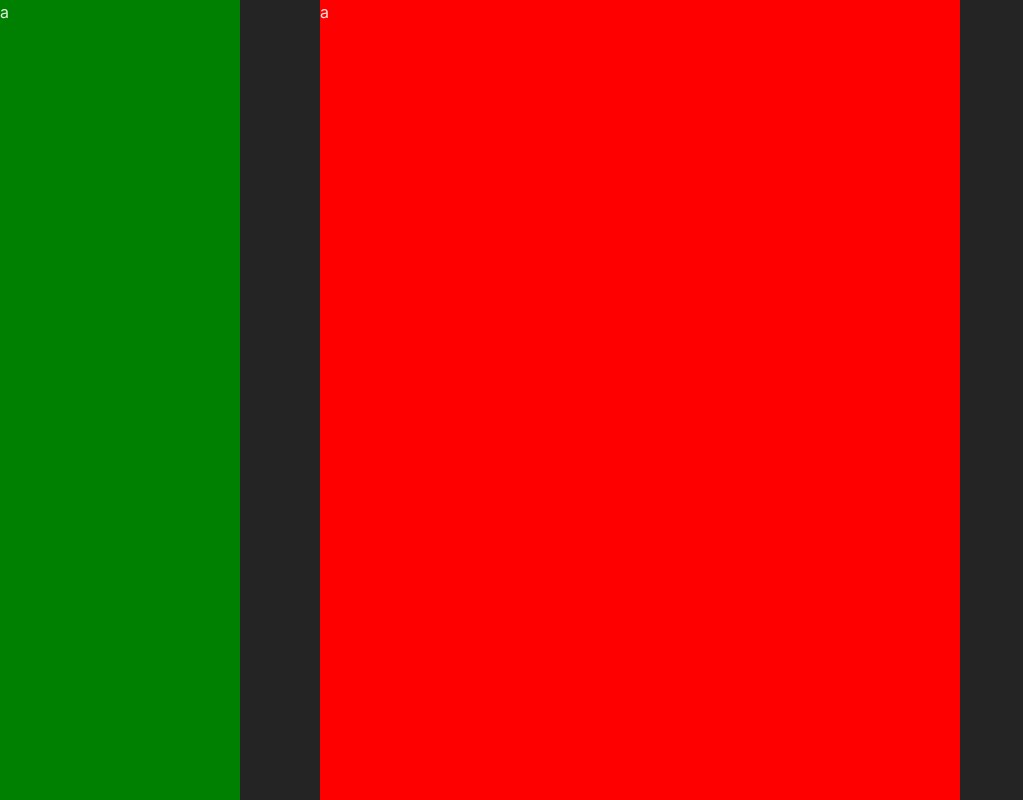
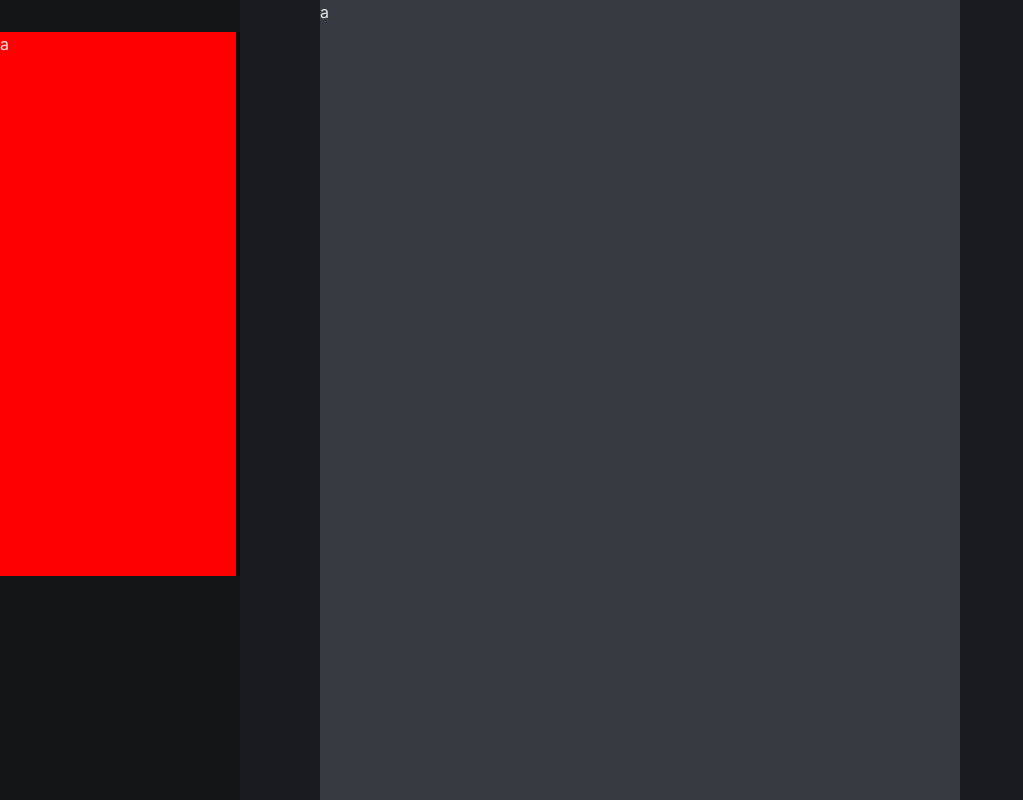
Before and after one commit to VLtim43/Link-Save-Express, a React (Vite) app in the folder client/: page / in a window 1280 px wide. Shown: the whole page, without its empty margins (0-1023 px from the left). Built offline with nearby package versions, Linux system fonts and the light colour scheme.

Commit message:
frontend

```diff
--- a/client/src/components/SideBar.jsx
+++ b/client/src/components/SideBar.jsx
@@ -1,7 +1,11 @@
 import React from 'react'
 
 export const SideBar = () => {
-  return (
-    <div className="sidebar">a</div>
-  )
+    return (
+        <div className="sidebar-container">
+            <div className="sidebar">
+                <p>a</p>
+            </div>
+        </div>
+    )
 }
--- a/client/src/components/_SideBar.style.scss
+++ b/client/src/components/_SideBar.style.scss
@@ -1,9 +1,21 @@
-.sidebar {
+@use "../sass/variables" as *;
+
+.sidebar-container {
+    height: 100vh;
     width: 15rem;
-    height: 100vh;
-    background-color: green;
-
-    position: fixed;
+    background-color: $dark7;
+    position: absolute;
     left: 0px;
     top: 0px;
+
+
+    .sidebar {
+        margin-top: 2rem;
+        height: 34rem;
+        border-right: 4px solid $dark9;
+        background-color: red;
+
+
+    }
+
 }
--- a/client/src/css/global.css
+++ b/client/src/css/global.css
@@ -1,15 +1,21 @@
-.sidebar {
+.sidebar-container {
+  height: 100vh;
   width: 15rem;
-  height: 100vh;
-  background-color: green;
-  position: fixed;
+  background-color: #141517;
+  position: absolute;
   left: 0px;
   top: 0px;
 }
+.sidebar-container .sidebar {
+  margin-top: 2rem;
+  height: 34rem;
+  border-right: 4px solid #0b0c0c;
+  background-color: red;
+}
 
 body {
-  margin: 0 !important;
-  padding: 0 !important;
+  margin: 0;
+  padding: 0;
 }
 
 :root {
@@ -18,14 +24,12 @@ body {
   font-weight: 400;
   color-scheme: light dark;
   color: rgba(255, 255, 255, 0.8705882353);
-  background-color: #242424;
+  background-color: #1A1B1E;
   font-synthesis: none;
   text-rendering: optimizeLegibility;
   -webkit-font-smoothing: antialiased;
   -moz-osx-font-smoothing: grayscale;
   -webkit-text-size-adjust: 100%;
-  width: 100vw;
-  height: 100vh;
 }
 
 .App {
@@ -35,7 +39,7 @@ body {
 }
 
 .main {
+  height: 100vh;
   width: 40rem;
-  height: 100vh;
-  background-color: red;
+  background-color: #373A40;
 }/*# sourceMappingURL=global.css.map */
--- a/client/src/sass/global.scss
+++ b/client/src/sass/global.scss
@@ -1,10 +1,10 @@
-@use "./variables" as *;
+@use "./variables"as *;
 @import "../components/SideBar.style.scss";
 
 
 body {
-     margin: 0 !important;
-     padding: 0 !important;
+    margin: 0;
+    padding: 0;
 
 }
 
@@ -14,8 +14,8 @@
     font-weight: 400;
 
     color-scheme: light dark;
-     color: #ffffffde;
-     background-color: #242424;
+    color: $white1;
+    background-color: $dark6;
 
     font-synthesis: none;
     text-rendering: optimizeLegibility;
@@ -23,8 +23,6 @@
     -moz-osx-font-smoothing: grayscale;
     -webkit-text-size-adjust: 100%;
 
-     width: 100vw;
-     height: 100vh;
 }
 
 
@@ -33,10 +31,12 @@
     align-items: center;
     justify-content: center;
 
+
 }
 
 .main {
+    height: 100vh;
+
     width: 40rem;
-     height: 100vh;
-     background-color: red;
+    background-color: $dark4;
 }
```
Also changed, not shown: client/src/sass/_variables.scss (+15 -9 lines), 1 other file (tests, documents, lock files or other folders). Lines whose indentation alone changed are shown as unchanged.
